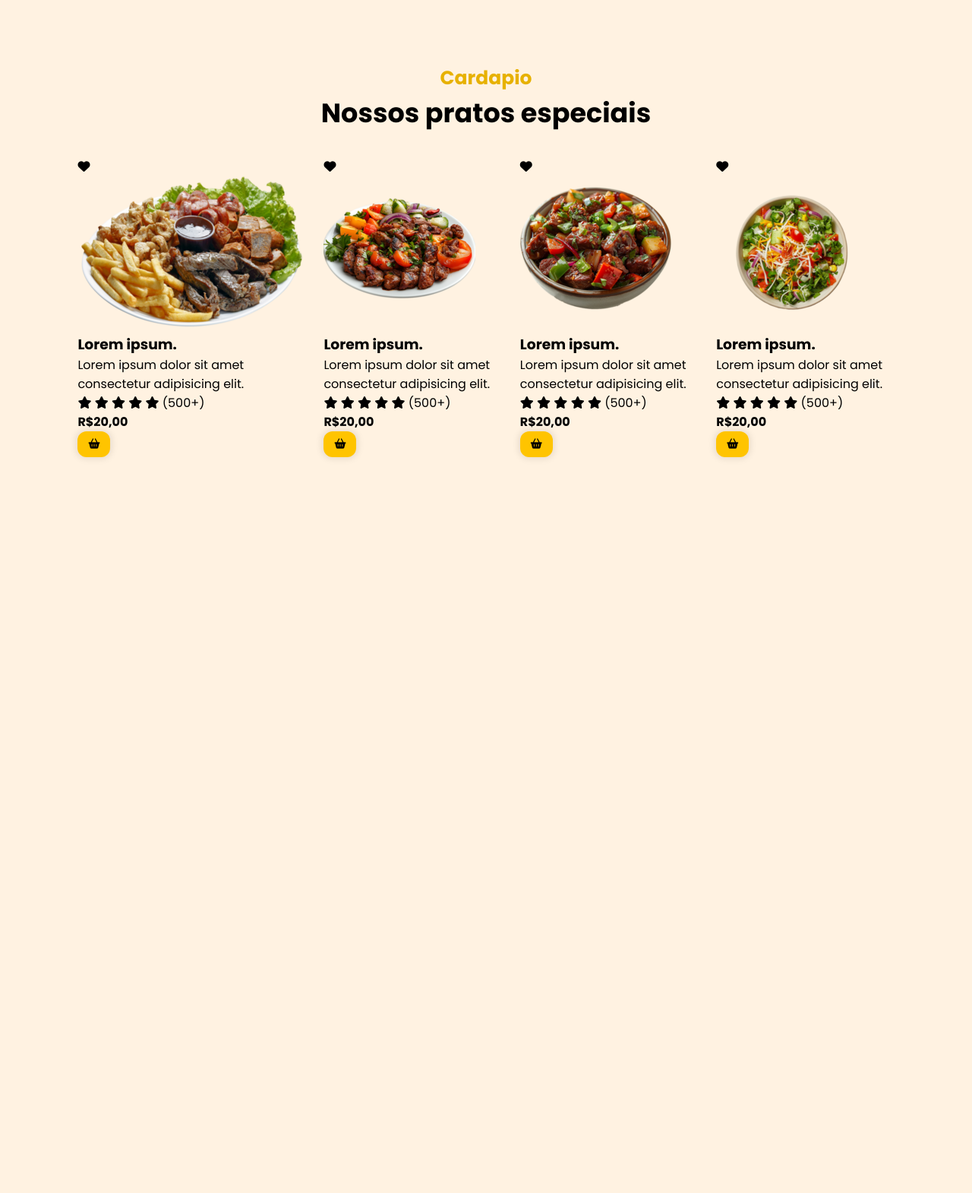
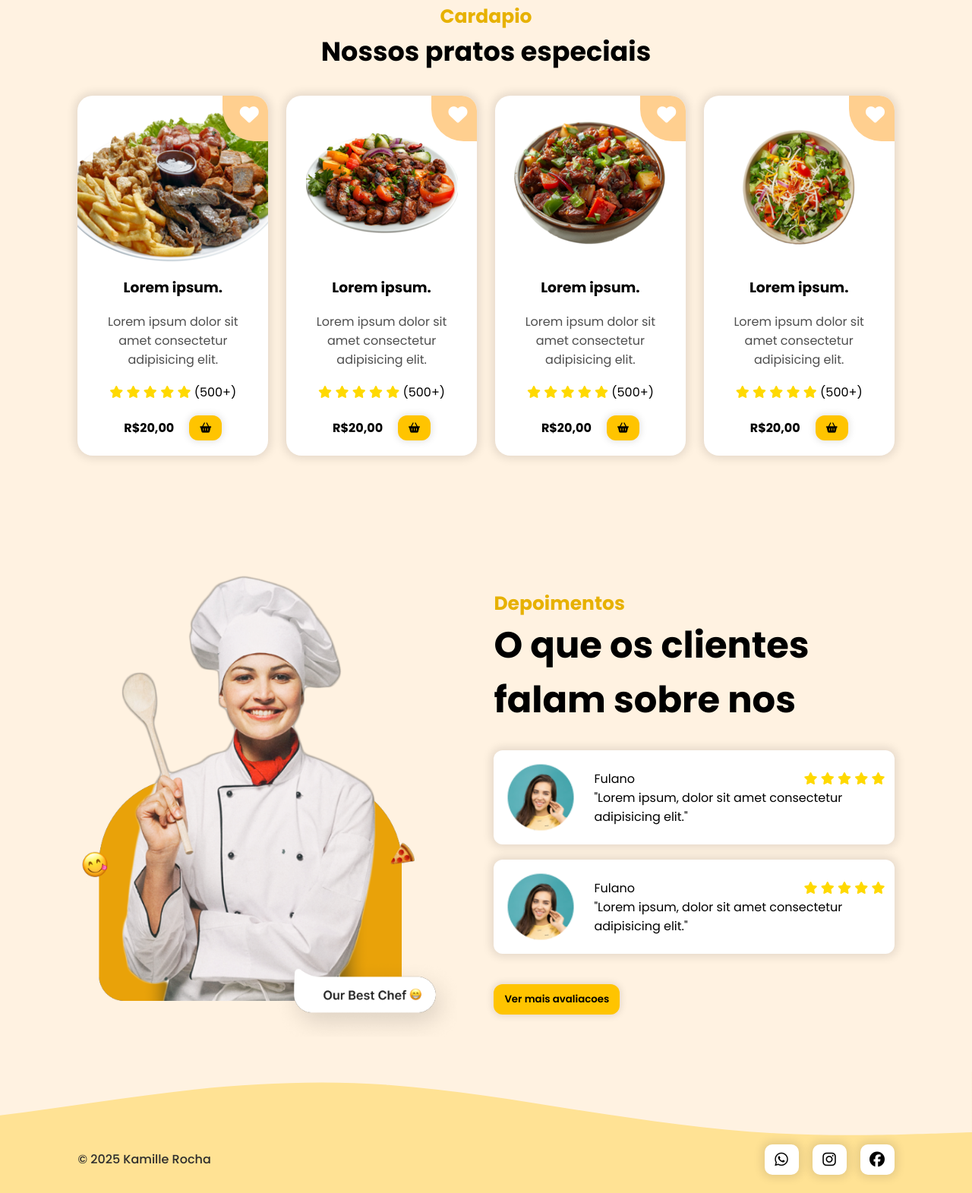
Before and after one commit to Kamille07-dev/teste1, a plain HTML site: page folder/index.html in a window 1280 px wide. Shown: the part 1189-2760 px from the top of the page at 76% size. Before the commit the page ends 1932 px from the top, so only its background shows below. Drawn offline with nearby package versions, Linux system fonts and the light colour scheme.

Commit message:
feito avaliacoes e footer

```diff
--- a/folder/index.html
+++ b/folder/index.html
@@ -8,6 +8,8 @@
     <link rel="stylesheet" href="src/styles/header.css">
     <link rel="stylesheet" href="src/styles/home.css">
     <link rel="stylesheet" href="src/styles/menu.css">
+    <link rel="stylesheet" href="src/styles/testimonials.css">
+    <link rel="stylesheet" href="src/styles/footer.css">
 
     <script src="https://cdnjs.cloudflare.com/ajax/libs/jquery/3.7.1/jquery.min.js" integrity="sha512-v2CJ7UaYy4JwqLDIrZUI/4hqeoQieOmAZNXBeQyjo21dadnwR+8ZaIJVT8EE2iyI61OV8e6M8PP2/4hpQINQ/g==" crossorigin="anonymous" referrerpolicy="no-referrer"></script>
     <title>Pagina cardapio</title>
@@ -66,13 +68,14 @@
             <div class="shape"></div>
             <div id="cta">
                 <h1 class="title">
-                    O sabor vai até
+                    O sabor que vai até
                     <span>você</span>
                 </h1>
 
                 <p class="description">
-                    aaaaaaaaaaaaaaaaaaaaaaaaaaaaaaaaaaaaaaaaaaaa
-                    aaaaaaaaaaaaaaaaaaaaaaaaaaaaaaaaaaaaaaaaaaaa
+                    Lorem ipsum dolor sit amet consectetur adipisicing elit.
+                    Voluptates, magnam nobis laborum doloribus ab quaerat iste voluptas,
+                    adipisci in fugiat doloremque hic repellat consequuntur obcaecati laudantium aut ipsum nesciunt vitae.
                 </p>
 
                 <div id="cta-buttons">
@@ -106,7 +109,7 @@
 
 
             <div id="banner">
-                <img src="src/images/prato1.webp" alt="">
+                <img src="src/images/prato1.png" alt="">
             </div>
 
         </section>
@@ -116,12 +119,12 @@
             <h3 class="section-subtitle">Nossos pratos especiais</h3>
 
             <div id="dishes">
-                <div id="dish">
-                    <div id="dish-heart">
+                <div class="dish">
+                    <div class="dish-heart">
                         <i class="fa-solid fa-heart"></i>
                     </div>
 
-                    <img src="src/images/prato2.webp" class="dish-heart" alt="">
+                    <img src="src/images/prato2.webp" class="dish-image" alt="">
 
                     <h3 class="dish-title">Lorem ipsum.</h3>
 
@@ -148,12 +151,12 @@
 
                 </div>
 
-                <div id="dish">
-                    <div id="dish-heart">
+                <div class="dish">
+                    <div class="dish-heart">
                         <i class="fa-solid fa-heart"></i>
                     </div>
 
-                    <img src="src/images/prato3.webp" class="dish-heart" alt="">
+                    <img src="src/images/prato3.webp" class="dish-image" alt="">
 
                     <h3 class="dish-title">Lorem ipsum.</h3>
 
@@ -180,12 +183,12 @@
 
                 </div>
 
-                <div id="dish">
-                    <div id="dish-heart">
+                <div class="dish">
+                    <div class="dish-heart">
                         <i class="fa-solid fa-heart"></i>
                     </div>
 
-                    <img src="src/images/prato4.webp" class="dish-heart" alt="">
+                    <img src="src/images/prato4.webp" class="dish-image" alt="">
 
                     <h3 class="dish-title">Lorem ipsum.</h3>
 
@@ -212,12 +215,12 @@
 
                 </div>
 
-                <div id="dish">
-                    <div id="dish-heart">
+                <div class="dish">
+                    <div class="dish-heart">
                         <i class="fa-solid fa-heart"></i>
                     </div>
 
-                    <img src="src/images/prato5.webp" class="dish-heart" alt="">
+                    <img src="src/images/prato5.webp" class="dish-image" alt="">
 
                     <h3 class="dish-title">Lorem ipsum.</h3>
 
@@ -245,8 +248,89 @@
                 </div>
             </div>
         </section>
+
+        <section id="testimonials">
+            <img src="src/images/chef.png"  id="testimonial-chef">
+
+            <div id="testimonials-content">
+                <h2 class="section-title">
+                    Depoimentos
+                </h2>
+
+                <h3 class="section-subtitle">
+                    O que os clientes falam sobre nos
+                </h3>
+
+                <div id="feedbacks">
+                    <div class="feedback">
+                        <img src="src/images/avatar.png" class="feedback-avatar" alt="">
+                        <div class="feedback-content">
+                            <p>
+                                Fulano
+                                <span>
+                                    <i class="fa-solid fa-star"></i>
+                                    <i class="fa-solid fa-star"></i>
+                                    <i class="fa-solid fa-star"></i>
+                                    <i class="fa-solid fa-star"></i>
+                                    <i class="fa-solid fa-star"></i>
+                                </span>
+                            </p>
+                            <p>
+                                "Lorem ipsum, dolor sit amet consectetur adipisicing elit."
+                            </p>
+                        </div>
+                    </div>
+                    <div class="feedback">
+                        <img src="src/images/avatar.png" class="feedback-avatar" alt="">
+                        <div class="feedback-content">
+                            <p>
+                                Fulano
+                                <span>
+                                    <i class="fa-solid fa-star"></i>
+                                    <i class="fa-solid fa-star"></i>
+                                    <i class="fa-solid fa-star"></i>
+                                    <i class="fa-solid fa-star"></i>
+                                    <i class="fa-solid fa-star"></i>
+                                </span>
+                            </p>
+                            <p>
+                                "Lorem ipsum, dolor sit amet consectetur adipisicing elit."
+                            </p>
+                        </div>
+                    </div>
+                </div>
+
+                <button class="btn-default">
+                    Ver mais avaliacoes
+                </button>
+            </div>
+        </section>
     </main>
 
+    <footer>
+        <img src="src/images/wave.svg" alt="">
+
+        <div id="footer-items">
+            <span id="copyright">
+                &copy 2025 Kamille Rocha
+            </span>
+
+            <div class="social-media-buttons">
+                    <a href="">
+                        <i class="fa-brands fa-whatsapp"></i>
+                    </a>
+
+                    <a href="">
+                        <i class="fa-brands fa-instagram"></i>
+                    </a>
+
+                    <a href="">
+                        <i class="fa-brands fa-facebook"></i>
+                    </a>
+
+                </div>
+        </div>
+    </footer>
     <script src="src/javascript/script.js"></script>
 
 </body>
--- /dev/null
+++ b/folder/src/styles/footer.css
@@ -0,0 +1,23 @@
+footer{
+    background-color: rgb(255, 226, 148);
+}
+
+#footer-items{
+    display: flex;
+    justify-content: space-between;
+    align-items: center;
+    padding: 0px 8% 24px 8%;
+}
+
+#copyright{
+    color: rgb(44, 44, 44);
+    font-weight: 500;
+}
+
+@media screen and (max-width: 600px){
+    #footer-items{
+        flex-direction: column;
+        gap: 20px;
+    }
+
+}
--- a/folder/src/styles/header.css
+++ b/folder/src/styles/header.css
@@ -1,6 +1,10 @@
 header{
     width: 100%;
     padding: 28px 8%;
+    position: sticky;
+    top: 0;
+    background-color: rgb(255, 242, 225);
+    z-index: 3;
 }
 
 #navbar{
--- a/folder/src/styles/home.css
+++ b/folder/src/styles/home.css
@@ -54,19 +54,19 @@
     display: flex;
     align-items: start;
     justify-content: end;
-    width: 70%;
+    width: 100%;
     z-index: 2;
 }
 
 #banner img {
-    height: 70%;
+    height: 100%;
     width: fit-content;
 }
 
 .shape {
-    background-color: rgb(255, 194, 124);
+    background-color: rgb(253, 217, 175);
     width: 50%;
-    height: 80%;
+    height: 100%;
     position: absolute;
     border-radius: 40% 30% 0% 20%;
     top: 0;
--- a/folder/src/styles/menu.css
+++ b/folder/src/styles/menu.css
@@ -1,4 +1,4 @@
-#menu{
+#menu {
     display: flex;
     flex-direction: column;
     align-items: center;
@@ -6,7 +6,7 @@
     min-height: 100vh;
 }
 
-#dishes{
+#dishes {
     display: flex;
     width: 100%;
     justify-content: center;
@@ -14,7 +14,7 @@
     margin-top: 32px;
 }
 
-.dish{
+.dish {
     display: flex;
     flex-direction: column;
     align-items: center;
@@ -22,5 +22,60 @@
     gap: 18px;
     width: 25%;
     padding: 20px;
+    background-color: rgb(255, 255, 255);
+    box-shadow: 0px 0px 12px 4px rgba(0, 0, 0, 0.1);
+    position: relative;
+    overflow: hidden;
+}
+
+.dish-heart {
+    display: flex;
+    position: absolute;
+    background-color: rgb(255, 207, 143);
+    align-items: center;
+    justify-content: center;
+    font-size: 1.563rem;
+    color: rgb(255, 255, 255);
+    width: 70px;
+    height: 70px;
+    right: -10px;
+    top: -10px;
+    border-radius: 0px 37.5px 0px 42.5px;
+}
+
+.dish-description{
+    color: rgb(78, 78, 78);
+    text-align: center;
+}
+
+.dish-rate i {
+    color: rgb(255, 217, 0);
+}
+
+.dish-price{
+    display: flex;
+    align-items: center;
+    gap: 20px;
+}
+
+@media screen and (max-width: 1170px) {
+    #dishes{
+        flex-wrap: wrap;
+        justify-content: center;
+    }
+
+    .dish{
+        width: calc(50% - 12px);
+    }
+}
+
+@media screen and (max-width: 600px){
+    .dish{
+        width: 100%;
+    }
+
+    #menu .section-subtitle{
+        text-align: center;
+    }
 
 }
--- /dev/null
+++ b/folder/src/styles/testimonials.css
@@ -0,0 +1,92 @@
+#testimonials{
+    min-height: calc(100vh - 91px);
+    display: flex;
+    align-items: center ;
+    justify-content: center;
+    gap: 48px;
+}
+
+#testimonial-chef{
+    width: 500px;
+    height: auto;
+}
+
+#testimonials .section-subtitle {
+    font-size: 3rem;
+}
+
+#testimonials-content{
+    width: 50%;
+}
+
+#feedbacks{
+    display: flex;
+    flex-direction: column;
+    gap: 20px;
+    margin-bottom: 40px;
+    margin-top: 30px;
+
+}
+
+.feedback{
+    display: flex;
+    align-items: center;
+    gap: 20px;
+    background-color: rgb(255, 255, 255);
+    padding: 12px;
+    border-radius: 12px;
+    box-shadow: 0px 0px 12px 4px rgba(0, 0, 0, 0.1);
+}
+
+.feedback-avatar{
+    width: 100px;
+    height: 100px;
+    border-radius: 100%;
+    object-fit: cover;  /*nao perder qualidade*/
+}
+
+.feedback-content p {
+    display: flex;
+    justify-content: space-between;
+}
+
+.feedback-content p span {
+    color: rgb(255, 217, 0);
+}
+
+@media screen and (max-width: 1170px) {
+    #testimonials{
+        flex-direction: column;
+    }
+
+    #testimonials .section-subtitle{
+        text-align: center;
+        font-size: 2.5rem;
+    }
+
+    #testimonial-chef{
+        display: none;
+    }
+
+    #testimonials-content{
+        width: 70%;
+        display: flex;
+        flex-direction: column;
+        align-items: center;
+    }
+
+}
+
+@media screen and (max-width: 600px){
+
+    #testimonials .section-subtitle{
+        font-size: 2rem;
+    }
+    .feedback{
+        flex-direction: column;
+    }
+
+    #testimonials-content{
+        width: 100%;
+    }
+}
```
Also changed, not shown: folder/src/images/avatar.png (added), folder/src/images/chef.png (added), folder/src/images/prato1.png (added), folder/src/images/wave.svg (added), 1 other file.
